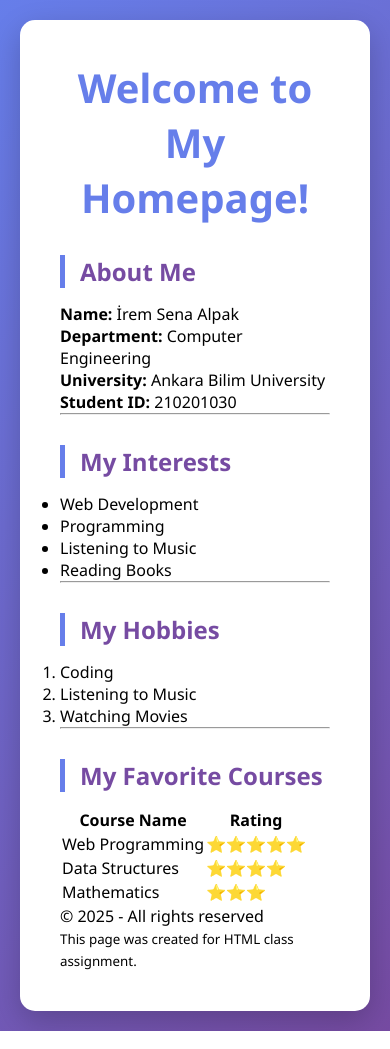
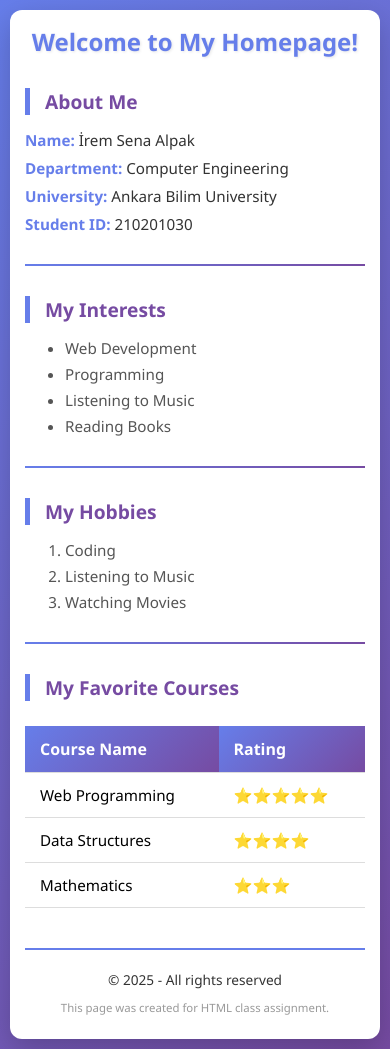
Before and after one commit to iremsenaalpak/iremsenaalpak.github.io, a plain HTML site: page index.html in a window 390 px wide. Drawn offline with Linux system fonts and the light colour scheme.

Commit message:
Update style.css

```diff
--- a/css/style.css
+++ b/css/style.css
@@ -32,6 +32,7 @@ h1 {
     text-align: center;
     font-size: 2.5em;
     margin-bottom: 25px;
+    text-shadow: 1px 1px 3px rgba(0,0,0,0.1);
 }
 
 h2 {
@@ -41,3 +42,141 @@ h2 {
     border-left: 5px solid #667eea;
     padding-left: 15px;
 }
+
+/* Paragraphs */
+p {
+    color: #333;
+    font-size: 1.1em;
+    margin-bottom: 8px;
+}
+
+strong {
+    color: #667eea;
+}
+
+/* Horizontal Line */
+hr {
+    border: none;
+    height: 2px;
+    background: linear-gradient(to right, #667eea, #764ba2);
+    margin: 30px 0;
+}
+
+/* Lists */
+ul, ol {
+    margin-left: 40px;
+    margin-bottom: 20px;
+}
+
+li {
+    color: #555;
+    font-size: 1.05em;
+    margin-bottom: 6px;
+}
+
+/* Table Wrapper (scroll on mobile) */
+.table-wrapper {
+    width: 100%;
+    overflow-x: auto;
+}
+
+/* Table */
+table {
+    width: 100%;
+    border-collapse: collapse;
+    min-width: 400px;
+    margin-top: 10px;
+}
+
+th, td {
+    padding: 12px 15px;
+    border-bottom: 1px solid #ddd;
+    text-align: left;
+}
+
+th {
+    background: linear-gradient(135deg, #667eea, #764ba2);
+    color: #fff;
+    font-size: 1.05em;
+}
+
+tr:hover {
+    background-color: #f8f8f8;
+}
+
+/* Footer */
+footer {
+    text-align: center;
+    margin-top: 40px;
+    padding-top: 20px;
+    border-top: 2px solid #667eea;
+    color: #555;
+}
+
+footer small {
+    color: #999;
+}
+
+/* ---------------------- */
+/* 📱 RESPONSIVE DESIGN  */
+/* ---------------------- */
+
+/* Tablet (max-width: 992px) */
+@media (max-width: 992px) {
+    .container {
+        padding: 30px;
+    }
+    h1 {
+        font-size: 2em;
+    }
+    h2 {
+        font-size: 1.6em;
+    }
+    p, li {
+        font-size: 1em;
+    }
+}
+
+/* Small Tablet (max-width: 768px) */
+@media (max-width: 768px) {
+    body {
+        padding: 10px;
+    }
+    .container {
+        padding: 25px;
+        border-radius: 12px;
+    }
+    h1 {
+        font-size: 1.8em;
+        text-align: center;
+    }
+    h2 {
+        font-size: 1.4em;
+    }
+    table {
+        font-size: 0.95em;
+    }
+}
+
+/* Mobile (max-width: 480px) */
+@media (max-width: 480px) {
+    .container {
+        padding: 15px;
+    }
+    h1 {
+        font-size: 1.5em;
+        text-align: center;
+    }
+    h2 {
+        font-size: 1.2em;
+    }
+    p, li {
+        font-size: 0.95em;
+    }
+    table {
+        min-width: unset;
+    }
+    footer {
+        font-size: 0.9em;
+    }
+}
```
